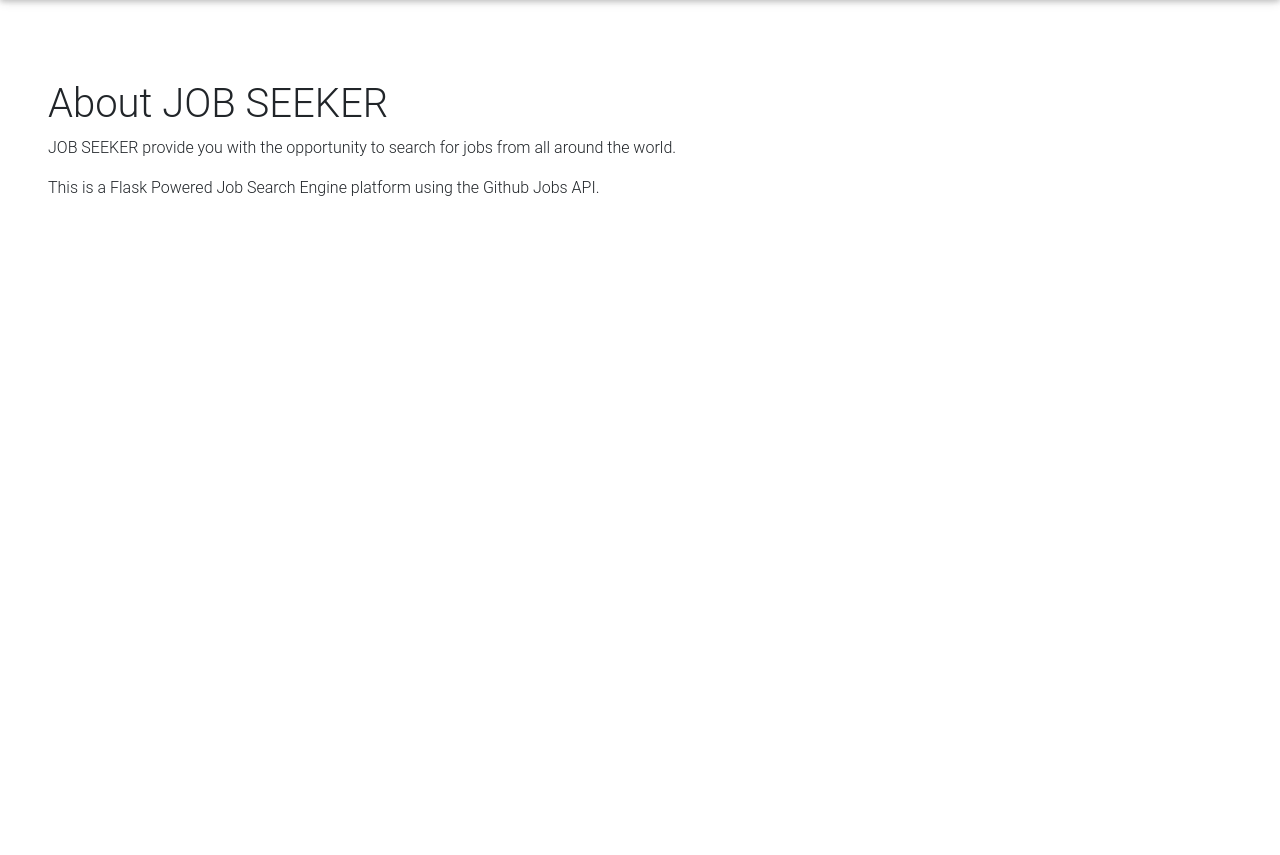
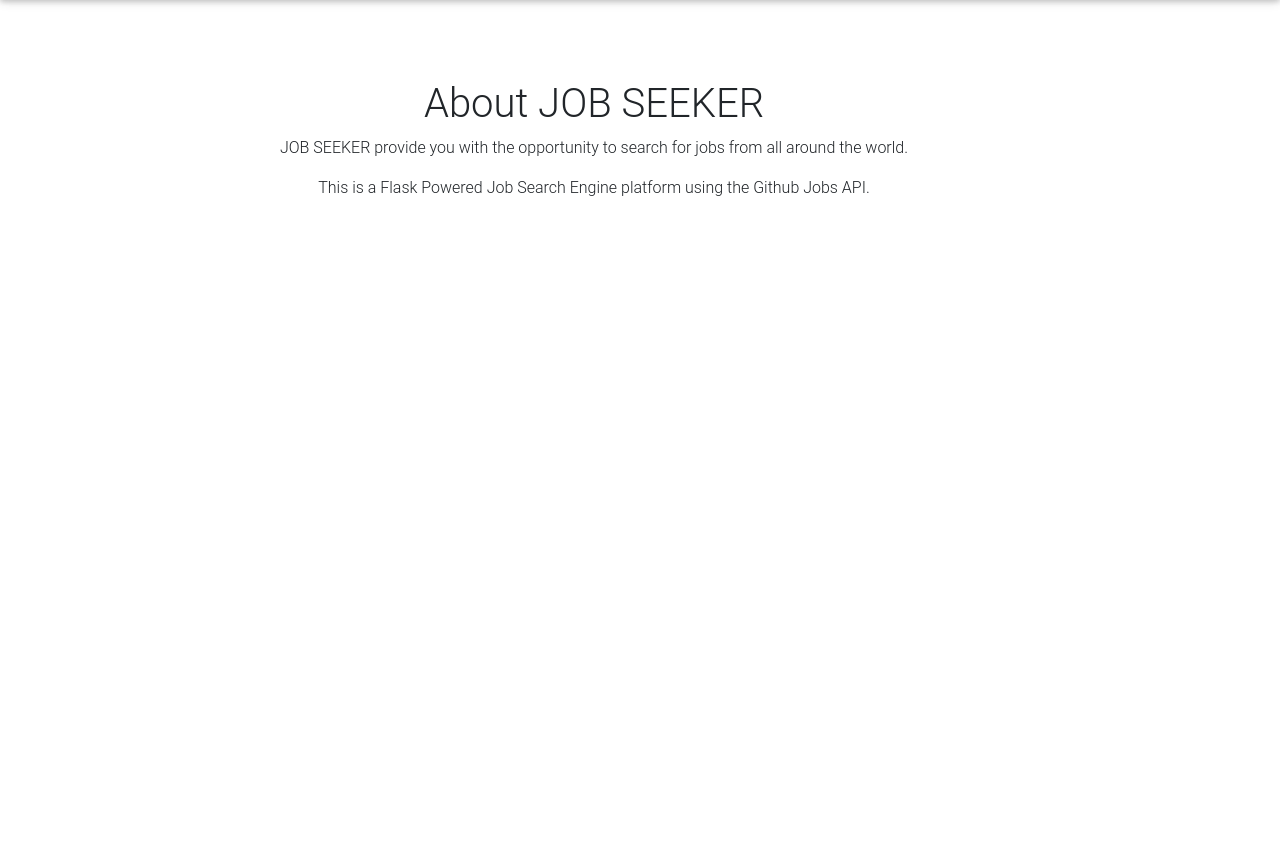
Before and after one commit to josylad/Job-Search, a Flask app: page /about in a window 1280 px wide. Shown: the part 56-911 px from the top of the page. Run offline with Flask 2, Linux system fonts and the light colour scheme; some libraries are stand-ins or nearby versions.

Commit message:
Align text center on about page

```diff
--- a/app/templates/about.html
+++ b/app/templates/about.html
@@ -1,7 +1,7 @@
 {% extends "layout.html" %}
 
 {% block content%}
-<div class=" container ml-4 pl-4 pr-4 mr-4 mt-4 pt-4"  style="height: 100vh;">
+<div class=" container ml-4 pl-4 pr-4 mr-4 mt-4 pt-4 text-center"  style="height: 100vh;">
     <h1>About JOB SEEKER</h1>
     <p>JOB SEEKER provide you with the opportunity to search for jobs from all around the world. </p>
     <p>This is a Flask Powered Job Search Engine platform using the Github Jobs API. </p>
```
